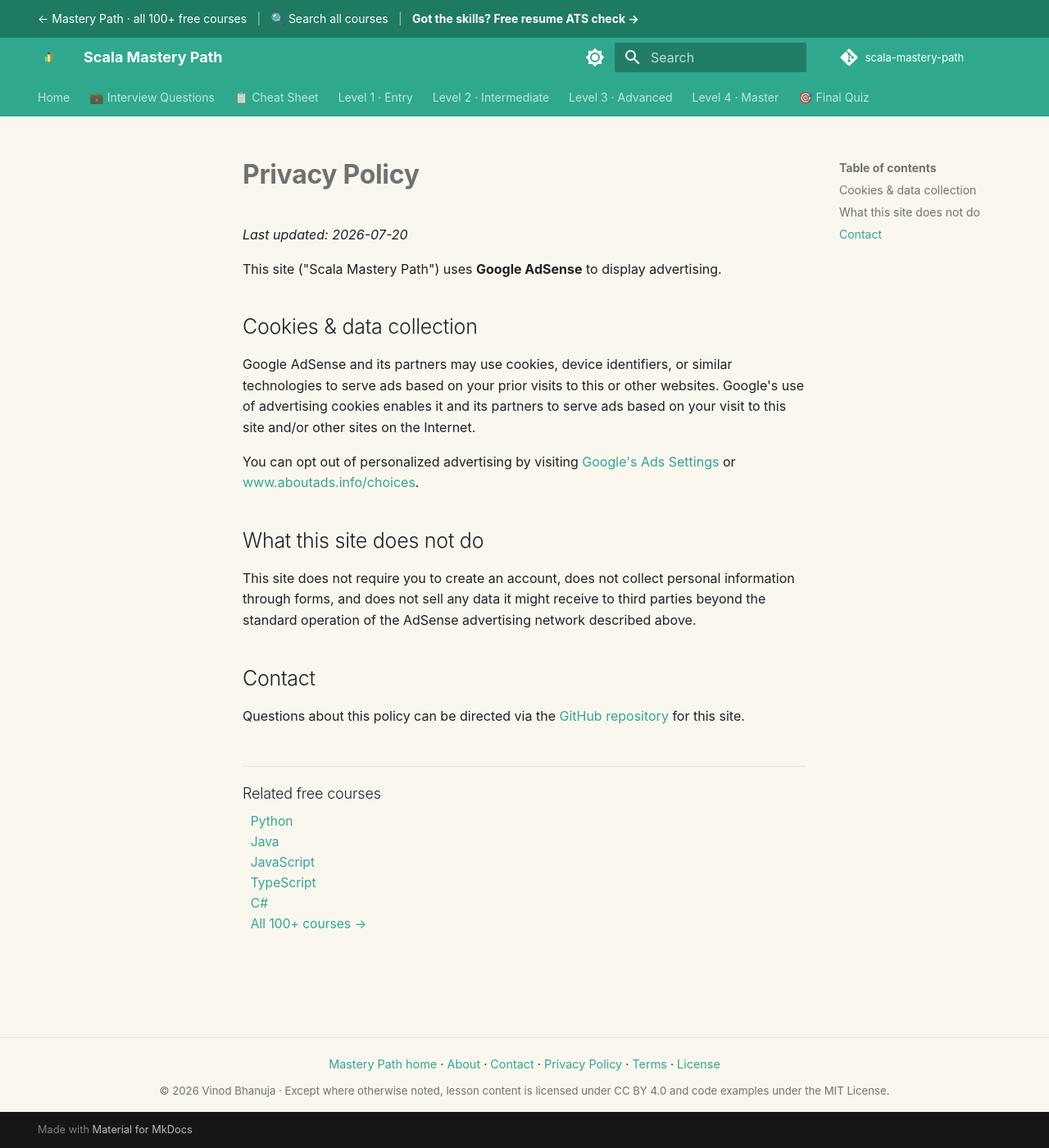
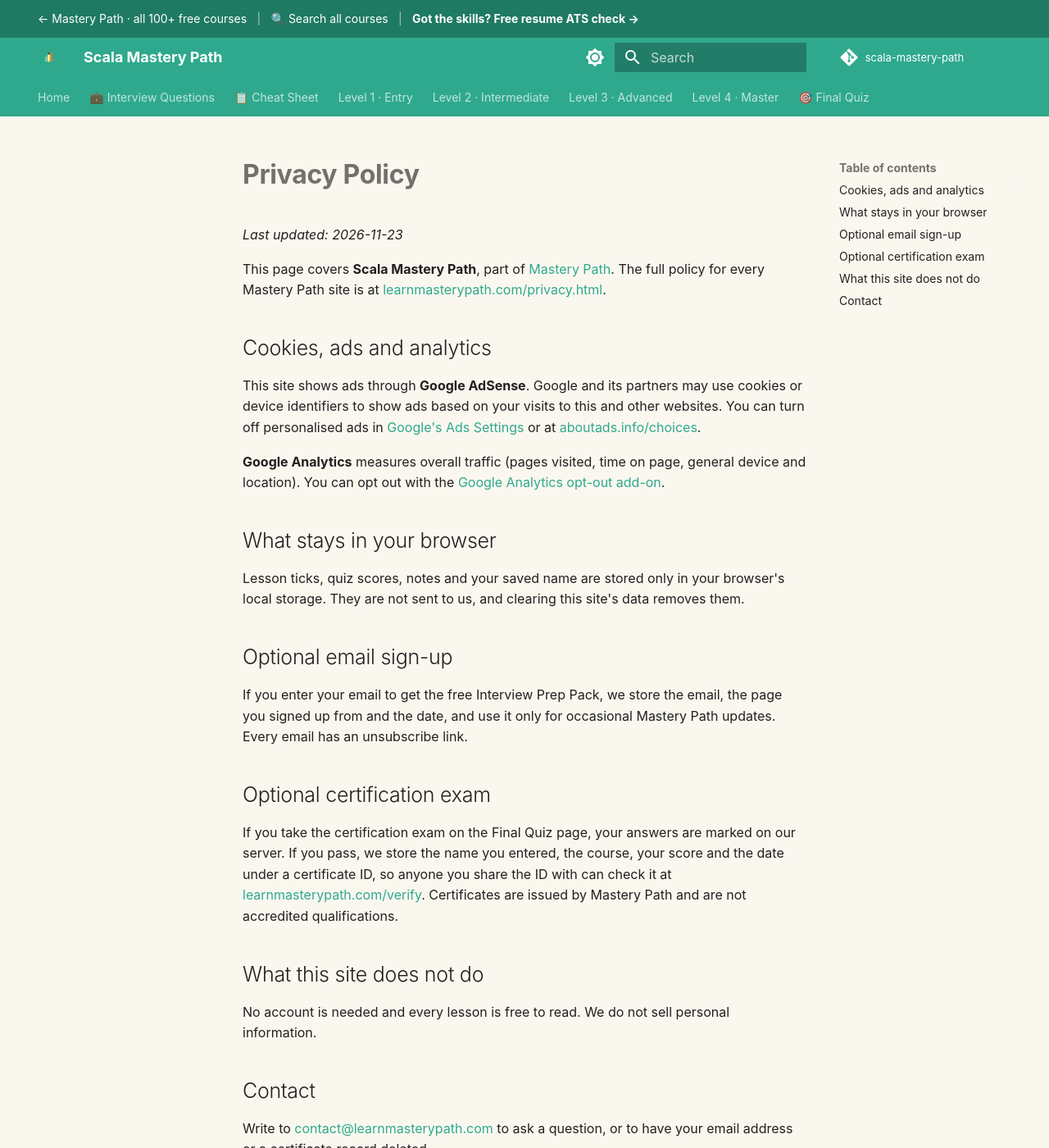
Before and after one commit to SIGILIPELLI/scala-mastery-path, an MkDocs documentation site: the page built from docs/privacy.md, in a window 1280 px wide and 1400 px high. Shown: the whole window at 82% size. Built offline with MkDocs 1.6.1 and Material for MkDocs 9.7.7, drawn with Linux system fonts in a browser that asks for light colours; comment, search, counter and statistics services are not loaded.

Commit message:
Update privacy page: progress stays in the browser, optional email sign-up and certification exam, link to the full policy
Co-Authored-By: Claude Opus 5.5 <noreply@anthropic.com>

```diff
--- a/docs/privacy.md
+++ b/docs/privacy.md
@@ -1,33 +1,35 @@
 ---
-description: "Privacy policy for the free Scala Mastery Path: how Google Analytics and AdSense cookies are used, what is not collected, and how to opt out."
+description: "Privacy policy for the free Scala Mastery Path: cookies for ads and analytics, what stays in your browser, and the optional email sign-up and certification exam."
 ---
 
 # Privacy Policy
 
-_Last updated: 2026-07-20_
+_Last updated: 2026-11-23_
 
-This site ("Scala Mastery Path") uses **Google AdSense** to display advertising.
+This page covers **Scala Mastery Path**, part of [Mastery Path](https://learnmasterypath.com/). The full policy for every Mastery Path site is at [learnmasterypath.com/privacy.html](https://learnmasterypath.com/privacy.html).
 
-## Cookies & data collection
+## Cookies, ads and analytics
 
-Google AdSense and its partners may use cookies, device identifiers, or similar
-technologies to serve ads based on your prior visits to this or other websites.
-Google's use of advertising cookies enables it and its partners to serve ads
-based on your visit to this site and/or other sites on the Internet.
+This site shows ads through **Google AdSense**. Google and its partners may use cookies or device identifiers to show ads based on your visits to this and other websites. You can turn off personalised ads in [Google's Ads Settings](https://adssettings.google.com/) or at [aboutads.info/choices](https://www.aboutads.info/choices/).
 
-You can opt out of personalized advertising by visiting
-[Google's Ads Settings](https://adssettings.google.com/) or
-[www.aboutads.info/choices](https://www.aboutads.info/choices/).
+**Google Analytics** measures overall traffic (pages visited, time on page, general device and location). You can opt out with the [Google Analytics opt-out add-on](https://tools.google.com/dlpage/gaoptout).
+
+## What stays in your browser
+
+Lesson ticks, quiz scores, notes and your saved name are stored only in your browser's local storage. They are not sent to us, and clearing this site's data removes them.
+
+## Optional email sign-up
+
+If you enter your email to get the free Interview Prep Pack, we store the email, the page you signed up from and the date, and use it only for occasional Mastery Path updates. Every email has an unsubscribe link.
+
+## Optional certification exam
+
+If you take the certification exam on the Final Quiz page, your answers are marked on our server. If you pass, we store the name you entered, the course, your score and the date under a certificate ID, so anyone you share the ID with can check it at [learnmasterypath.com/verify](https://learnmasterypath.com/verify/). Certificates are issued by Mastery Path and are not accredited qualifications.
 
 ## What this site does not do
 
-This site does not require you to create an account, does not collect personal
-information through forms, and does not sell any data it might receive to third
-parties beyond the standard operation of the AdSense advertising network
-described above.
+No account is needed and every lesson is free to read. We do not sell personal information.
 
 ## Contact
 
-Questions about this policy can be directed via the
-[GitHub repository](https://github.com/SIGILIPELLI/scala-mastery-path) for this
-site.
+Write to [contact@learnmasterypath.com](mailto:contact@learnmasterypath.com) to ask a question, or to have your email address or a certificate record deleted.
```
